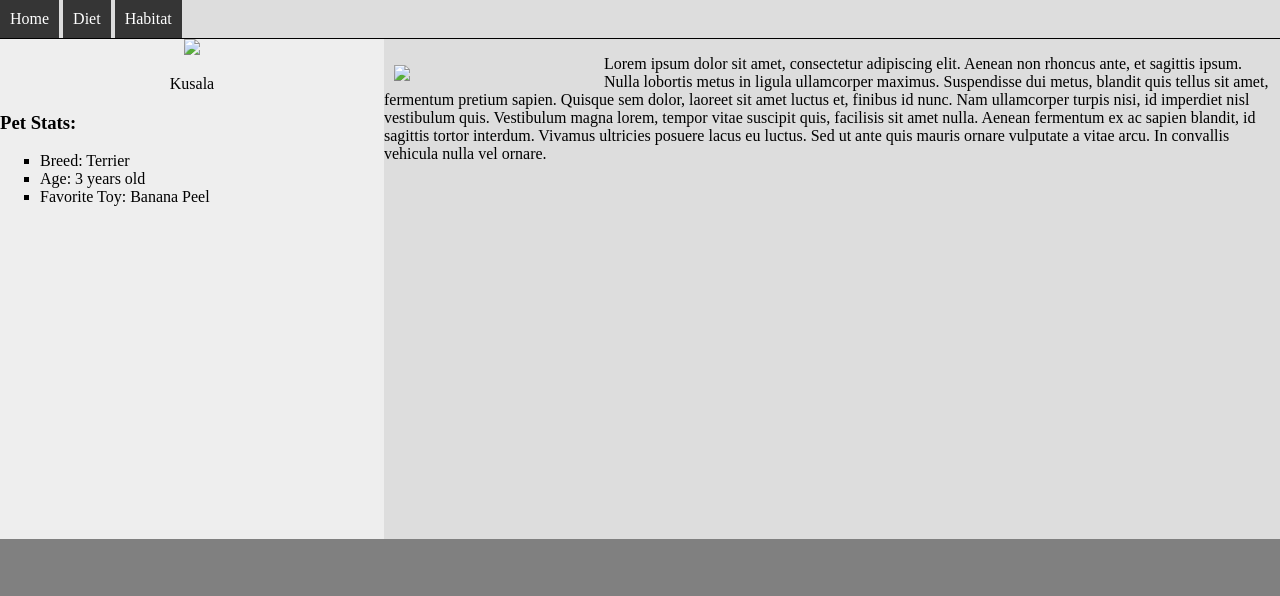
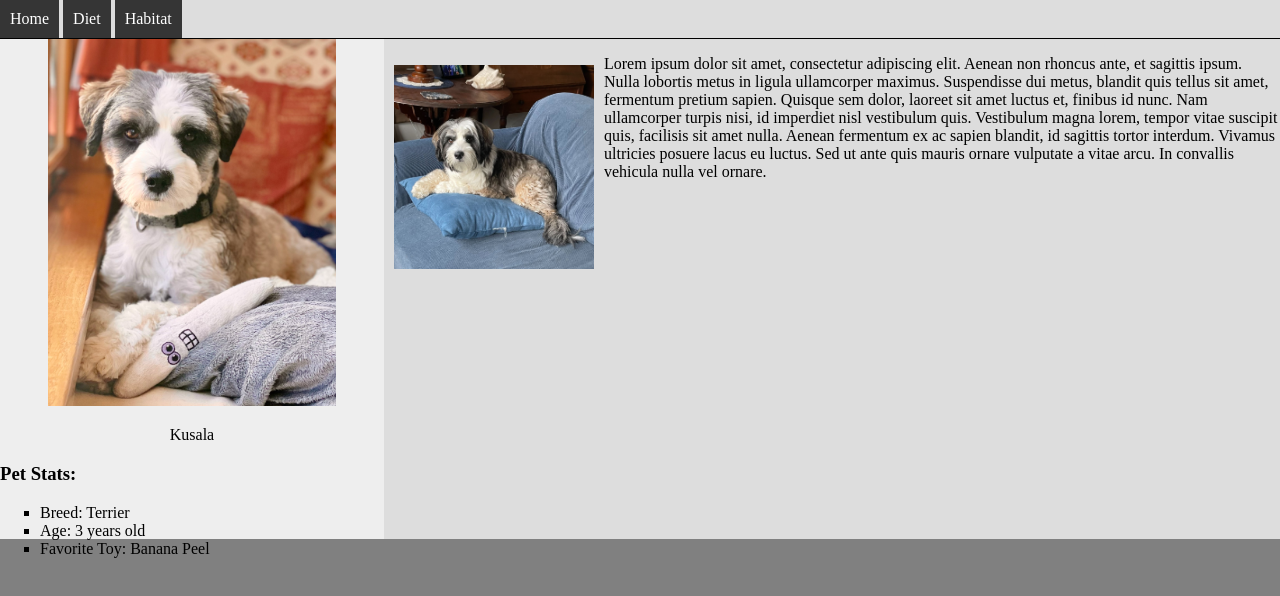
Before and after one commit to pcp20220330/17.3-activities, a plain HTML site: page favorite-pet/index.html in a window 1280 px wide. Drawn offline with Linux system fonts and the light colour scheme; files that its build step writes are made by us from their sources.

Commit message:
Update index.html

```diff
--- a/favorite-pet/index.html
+++ b/favorite-pet/index.html
@@ -4,7 +4,7 @@
     <meta charset="UTF-8">
     <meta name="viewport" content="width=device-width, initial-scale=1.0">
     <title>Document</title>
-    <link href="./favorite-pet/css/styles.css" type="text/css" rel="stylesheet">
+    <link href="../favorite-pet/css/styles.css" type="text/css" rel="stylesheet">
 </head>
 <body>
     <nav>
@@ -14,7 +14,7 @@
     </nav>
     <div class="pet-info">
         <div class="pet-name">
-            <img src="./favorite-pet/images/Kusalaw:Banana-2023.jpeg">
+            <img src="../favorite-pet/images/Kusalaw:Banana-2023.jpeg">
             <p>Kusala</p>
         </div>
         <div class="pet-stats">
@@ -28,7 +28,7 @@
     </div>
     <div class="pet-details">
         <p>
-            <img src="./favorite-pet/images/IMG_0182.jpg">
+            <img src="../favorite-pet/images/IMG_0182.jpg">
             Lorem ipsum dolor sit amet, consectetur adipiscing elit. Aenean non rhoncus ante, et sagittis ipsum. Nulla lobortis metus in ligula ullamcorper maximus. Suspendisse dui metus, blandit quis tellus sit amet, fermentum pretium sapien. Quisque sem dolor, laoreet sit amet luctus et, finibus id nunc. Nam ullamcorper turpis nisi, id imperdiet nisl vestibulum quis. Vestibulum magna lorem, tempor vitae suscipit quis, facilisis sit amet nulla. Aenean fermentum ex ac sapien blandit, id sagittis tortor interdum. Vivamus ultricies posuere lacus eu luctus. Sed ut ante quis mauris ornare vulputate a vitae arcu. In convallis vehicula nulla vel ornare.
         </p>
 
```
